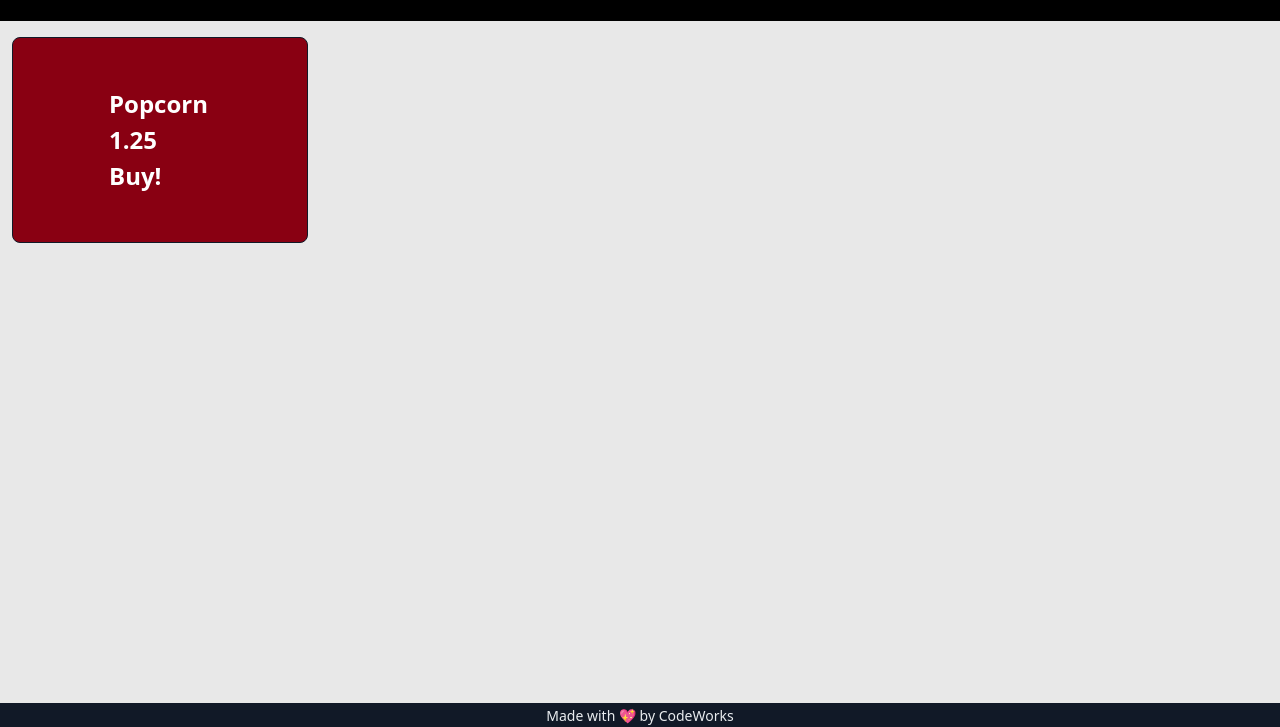
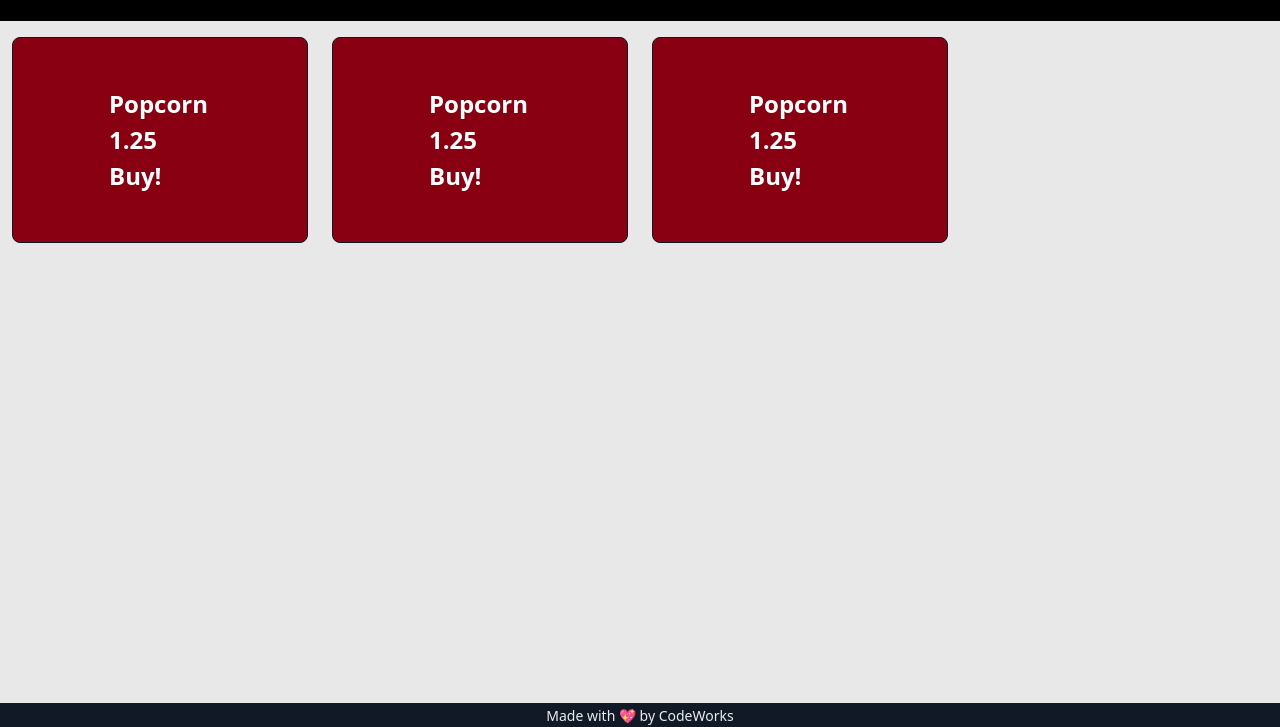
Before and after one commit to heatherbickish/vendr, a website with bundled scripts: page index.html in a window 1280 px wide. Shown: the part 73-800 px from the top of the page. Built offline with nearby package versions, Linux system fonts and the light colour scheme; a script that the page names is missing.

Commit message:
draw menu cards to the page

```diff
--- a/app/controllers/SnackController.js
+++ b/app/controllers/SnackController.js
@@ -3,15 +3,16 @@ import { AppState } from "../AppState.js"
 export class SnackController {
   constructor() {
     console.log('Snack Controller is loaded')
+    this.drawSnacks()
   }
 
 
   drawSnacks() {
     const snacks = AppState.snacks
-    let snackImg = ''
-    snacks.forEach(snack => snackImg += snack.imgUrl)
+    let menuSnackCards = ''
+    snacks.forEach(snack => menuSnackCards += snack.snackCard)
     const snackCatalogElm = document.getElementById('snack-catalog')
-    snackCatalogElm.innerHTML = snackCatalogElm.toString()
+    snackCatalogElm.innerHTML = menuSnackCards
   }
 
 
--- a/app/models/Snack.js
+++ b/app/models/Snack.js
@@ -7,4 +7,37 @@ export class Snack {
     this.price = data.price
     this.imgUrl = data.imgUrl
   }
+
+
+
+  get snackCard() {
+    return (`
+      <div roll="button" class="col-md-3">
+        <div class="img border border-1 border-dark bg-danger rounded-3 mt-3 p-5">
+          <div class="mx-5 text-white fs-4 fw-bold">
+            <span>Popcorn</span>
+            <span>1.25</span>
+            <span>Buy!</span>
+          </div>
+        </div>
+      </div>
+    `)
+
+
+
+
+
+  }
+
+
+
+
+
+
+
+
+
+
+
+
 }
--- a/index.html
+++ b/index.html
@@ -36,7 +36,7 @@
   <!-- SECTION -->
   <main class="container-fluid">
     <section id="snack-catalog" class="row">
-      <div roll="button" class="col-md-3">
+      <!-- <div roll="button" class="col-md-3">
         <div class="img border border-1 border-dark bg-danger rounded-3 mt-3 p-5">
           <div class="mx-5 text-white fs-4 fw-bold">
             <span>Popcorn</span>
@@ -44,7 +44,7 @@
             <span>Buy!</span>
           </div>
         </div>
-      </div>
+      </div> -->
     </section>
 
 
```
